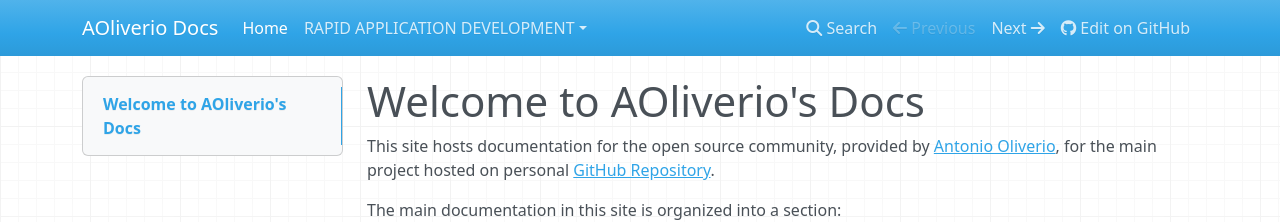
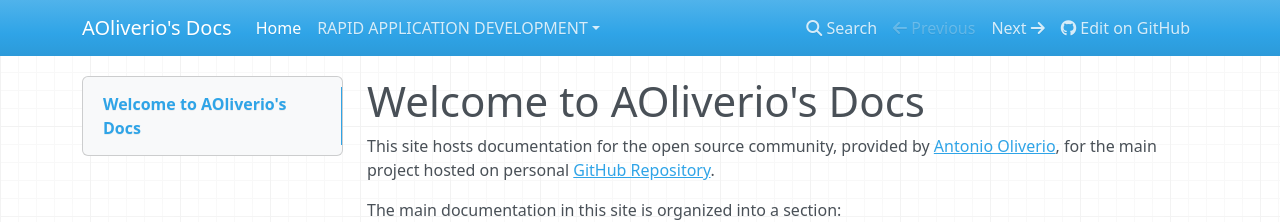
Before and after one commit to aoliverio/docs-repository, an MkDocs documentation site: the page built from docs/index.md, in a window 1280 px wide. Shown: the top 222 px of the page. Built offline with MkDocs 1.6.1, drawn with Linux system fonts in a browser that asks for light colours; nearby versions of some CDN libraries; old or Windows-style settings are respelled for this version of MkDocs.

```diff
--- a/mkdocs.yml
+++ b/mkdocs.yml
@@ -1,4 +1,4 @@
-site_name: AOliverio Docs
+site_name: AOliverio's Docs
 site_url: http://www.aoliverio.com
 site_description: Projects documentation with Markdown.
 site_author: Antonio Oliverio
```
